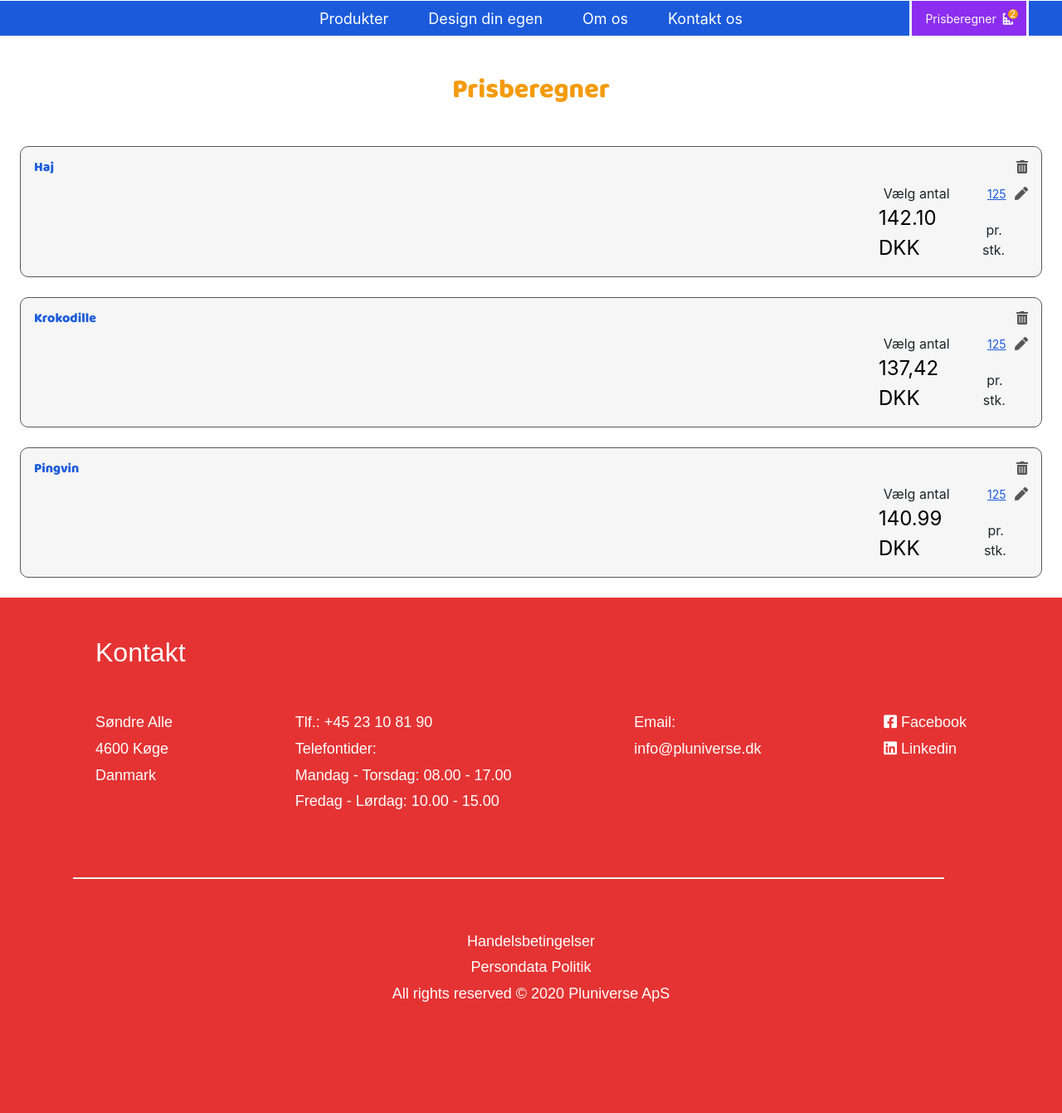
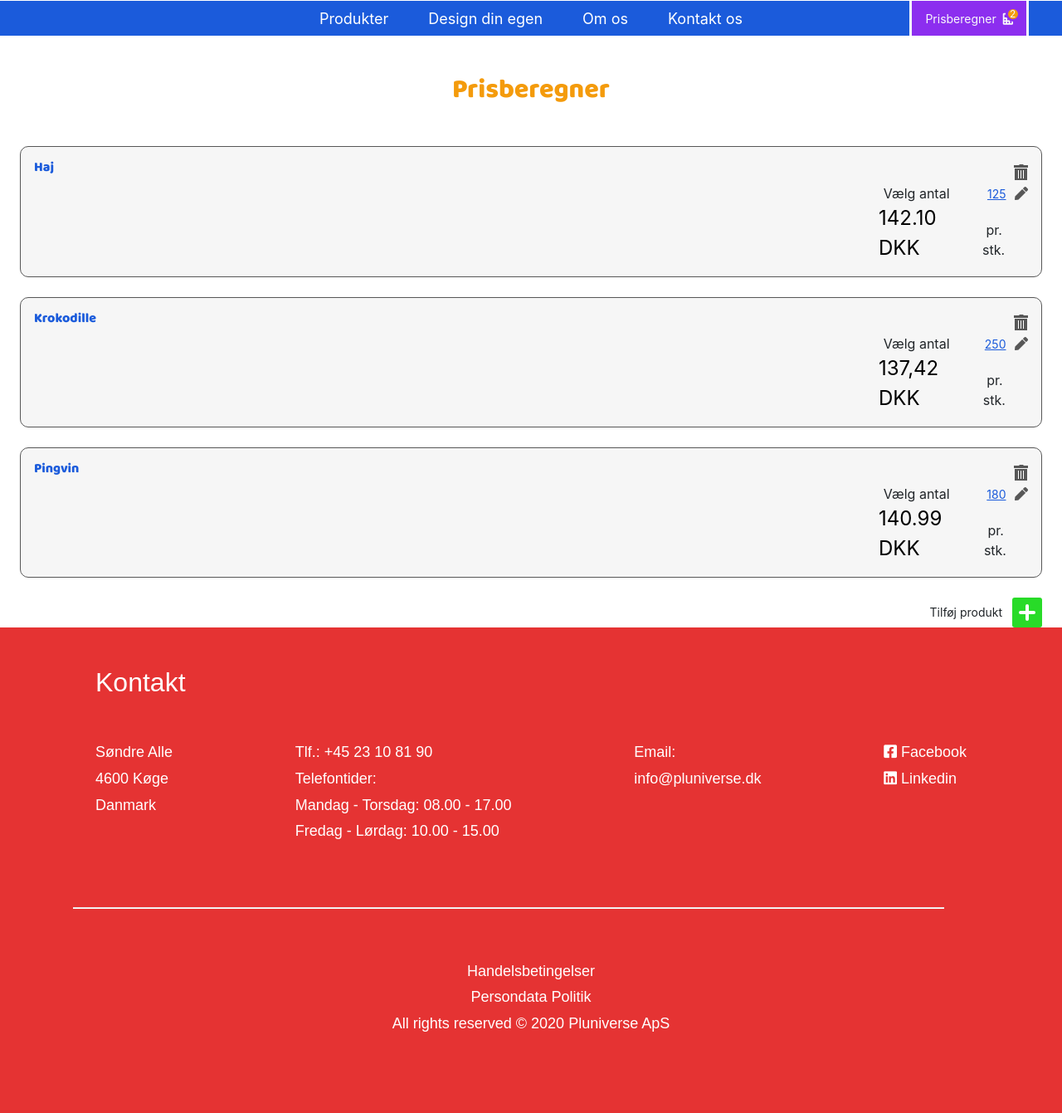
Before and after one commit to Tobias-Larsen/pluniverse, a PHP site: page /prisberegner.php in a window 1280 px wide. Shown: the part 135-1476 px from the top of the page at 83% size. Before the commit the page ends 1342 px from the top, so only its background shows below. Run offline with PHP 8.4, Linux system fonts and the light colour scheme; style sheets or scripts are compiled from the project's sources; some libraries are stand-ins or nearby versions.

Commit message:
Små rettelser

```diff
--- a/css/prisBeregnerContentStyles.scss
+++ b/css/prisBeregnerContentStyles.scss
@@ -15,14 +15,65 @@ section{
       grid-row: 1/2;
     }
 
-    i{
-      height: 14px;
-      color: #575757;
-    }
-
-    > i{
+    > .trashContainer{
       grid-column: 3/4;
       grid-row: 1/2;
+      width: 17px;
+      cursor: pointer;
+
+      > .lid{
+        width: 17px;
+        height: 3px;
+        margin-bottom: 1px;
+        position: relative;
+
+        &:after{
+          height: 2px;
+          width: 5px;
+          position: absolute;
+          content: '';
+          top: -1px;
+          left: 50%;
+          transform: translateX(-50%);
+          background-color: #575757;
+        }
+      }
+
+      > .can{
+        height: 14px;
+        width: 15px;
+
+        > .canLine{
+          height: 10px;
+          width: 1px;
+          border-radius: 100px;
+          position: relative;
+          border: 0;
+
+          &:before, &:after{
+            height: 10px;
+            width: 1px;
+            position: absolute;
+            content: '';
+            top: 0;
+            background-color: white;
+          }
+
+          &:before{
+            left: -3px;
+          }
+
+          &:after{
+            left: 3px;
+          }
+        }
+      }
+
+      &:hover > .lid{
+        margin-left: 10px;
+        margin-bottom: 5px;
+        transform: rotate(45deg);
+      }
     }
 
     .productImage{
@@ -55,6 +106,8 @@ section{
 
         > .fa-pen{
           margin-left: -16px;
+          height: 14px;
+          color: #575757
         }
       }
 
@@ -66,4 +119,40 @@ section{
       }
     }
   }
+
+  .addProductContainer{
+    p{
+      font-size: 14px;
+    }
+
+    .addProduct{
+      height: 36px;
+      width: 36px;
+      border-radius: 3px;
+      cursor: pointer;
+
+      .plusLine{
+        height: 4px;
+        width: 20px;
+        position: relative;
+        transition: 0.2s;
+
+        &:before{
+          position: absolute;
+          content: '';
+          width: 100%;
+          height: 100%;
+          background-color: #fff;
+          border-radius: 1000px;
+          transform: rotate(90deg);
+          top: 0;
+          left: 0;
+        }
+      }
+
+      &:hover > .plusLine{
+        width: 24px;
+      }
+    }
+  }
 }
--- a/prisBeregnerContent.php
+++ b/prisBeregnerContent.php
@@ -1,10 +1,16 @@
 
-<section>
+<section class="">
     <h1 class="py-5 text-center text-orange balooFont m-0">Prisberegner</h1>
 
     <div class="productCard mx-4 mb-4 py-3 px-3 bg-lightGrey border-darkGrey">
         <h3 class="balooFont text-blue pb-2">Haj</h3>
-        <i class="fas fa-trash-alt ml-auto"></i>
+        <div class="trashContainer ml-auto mb-1 d-flex flex-column align-items-center justify-content-end">
+            <div class="lid bg-darkGrey"></div>
+
+            <div class="can bg-darkGrey d-flex align-items-center">
+                <hr class="canLine bg-white">
+            </div>
+        </div>
 
         <div class="productImage"></div>
 
@@ -24,7 +30,13 @@
 
     <div class="productCard mx-4 mb-4 py-3 px-3 bg-lightGrey border-darkGrey">
         <h3 class="balooFont text-blue pb-2">Krokodille</h3>
-        <i class="fas fa-trash-alt ml-auto"></i>
+        <div class="trashContainer ml-auto mb-1 d-flex flex-column align-items-center justify-content-end">
+            <div class="lid bg-darkGrey"></div>
+
+            <div class="can bg-darkGrey d-flex align-items-center">
+                <hr class="canLine bg-white">
+            </div>
+        </div>
 
         <div class="productImage"></div>
 
@@ -32,7 +44,7 @@
             <p class="ml-auto mb-0">Vælg antal</p>
 
             <div class="inputContainer">
-                <input class="text-blue nr2" type="text" value="125">
+                <input class="text-blue nr2" type="text" value="250">
                 <i class="fas fa-pen"></i>
             </div>
 
@@ -44,7 +56,13 @@
 
     <div class="productCard mx-4 mb-4 py-3 px-3 bg-lightGrey border-darkGrey">
         <h3 class="balooFont text-blue pb-2">Pingvin</h3>
-        <i class="fas fa-trash-alt ml-auto"></i>
+        <div class="trashContainer ml-auto mb-1 d-flex flex-column align-items-center justify-content-end">
+            <div class="lid bg-darkGrey"></div>
+
+            <div class="can bg-darkGrey d-flex align-items-center">
+                <hr class="canLine bg-white">
+            </div>
+        </div>
 
         <div class="productImage"></div>
 
@@ -52,7 +70,7 @@
             <p class="ml-auto mb-0">Vælg antal</p>
 
             <div class="inputContainer">
-                <input class="inputNumber text-blue nr3" type="text" value="125">
+                <input class="inputNumber text-blue nr3" type="text" value="180">
                 <i class="fas fa-pen"></i>
             </div>
 
@@ -63,7 +81,15 @@
     </div>
 
 
+    <div class="addProductContainer mr-4 ml-auto d-flex align-items-center">
+        <p class="mr-2 ml-auto">Tilføj produkt</p>
+        <div class="addProduct ml-1 bg-green d-flex justify-content-center align-items-center">
+            <div class="plusLine bg-white rounded-pill"></div>
+        </div>
+    </div>
+</section>
 
+<section class="deliveryContainer mx-4">
 
 </section>
 
```
